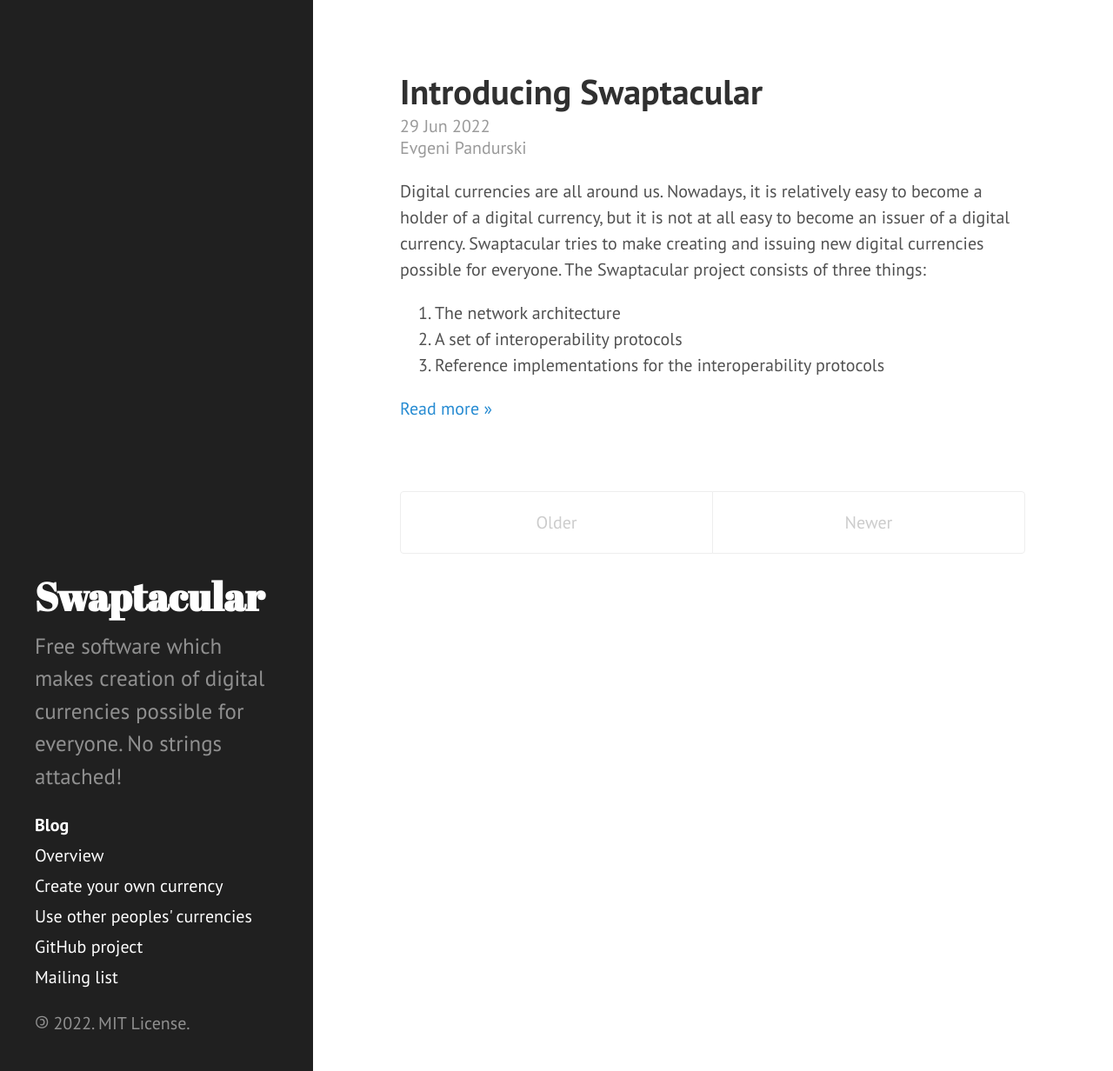
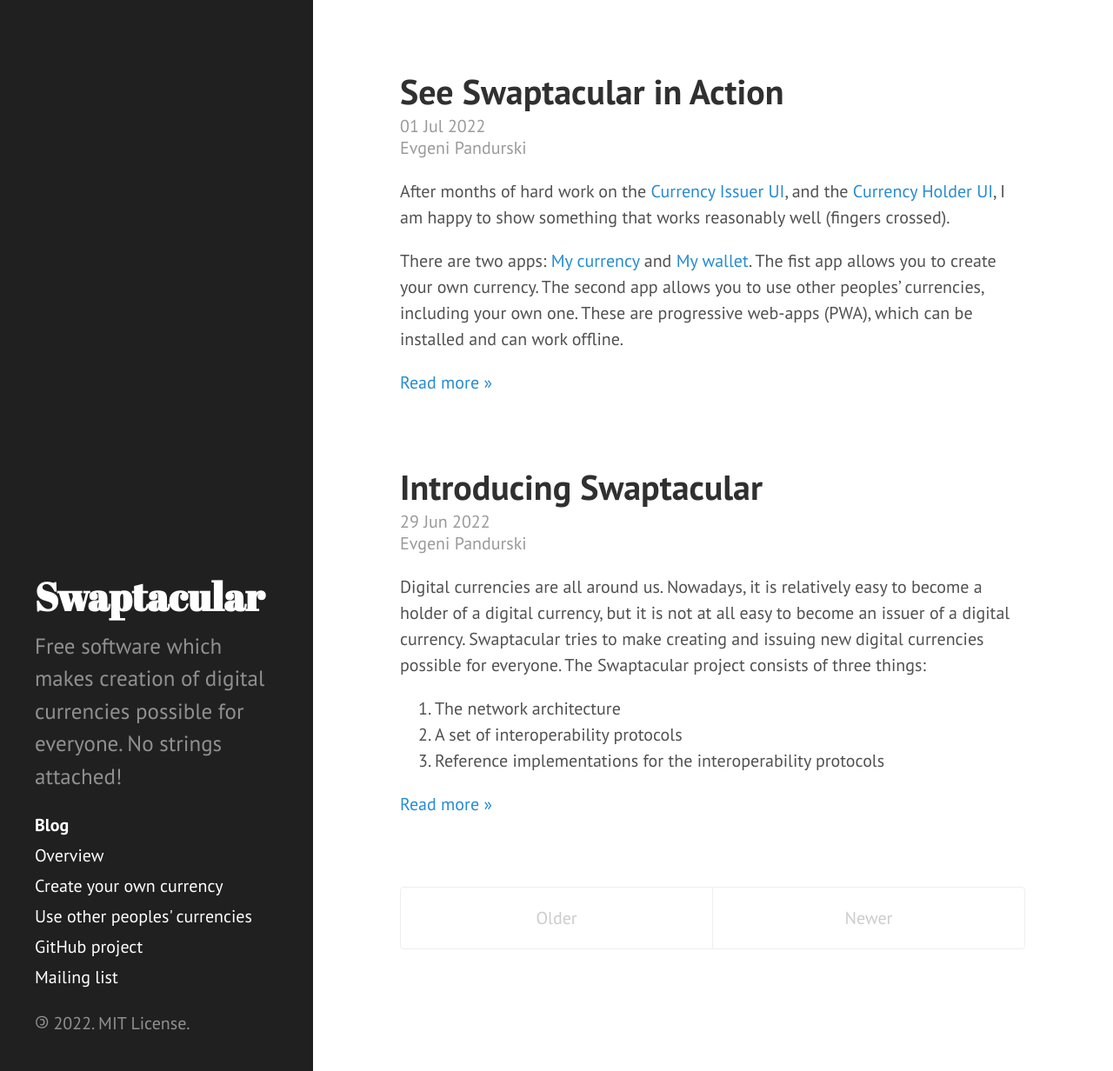
Before and after one commit to epandurski/swaptacular.github.io, a Jekyll site: the page built from index.html, in a window 1280 px wide and 1232 px high. Shown: the whole window at 87% size. Built offline with Jekyll 4.4.1, drawn with Linux system fonts in a browser that asks for light colours; the list of posts is cut into pages by our own code.

Commit message:
Implement category relations, add "see-swaptacular-in-action" post

```diff
--- a/_config.yml
+++ b/_config.yml
@@ -21,6 +21,8 @@
 
 paginate: 10
 
+excerpt_separator: '<!--more-->'
+
 feed:
   excerpt_only: true
   posts_limit: 10
--- /dev/null
+++ b/_posts/2022-07-01-see-swaptacular-in-action.md
@@ -0,0 +1,49 @@
+---
+layout: post
+title: See Swaptacular in Action
+description: Presents Swaptacular's "My wallet" and "My currency" apps
+author: Evgeni Pandurski
+categories: [intro]
+---
+
+After months of hard work on the [Currency Issuer
+UI](https://github.com/epandurski/swpt_debtors_ui), and the [Currency
+Holder UI](https://github.com/epandurski/swpt_creditors_ui), I am
+happy to show something that works reasonably well (fingers crossed).
+
+There are two apps: [My
+currency](https://demo.swaptacular.org/debtors-webapp/) and [My
+wallet](https://demo.swaptacular.org/creditors-webapp/). The fist app
+allows you to create your own currency. The second app allows you to
+use other peoples' currencies, including your own one. These are
+progressive web-apps (PWA), which can be installed and can work
+offline.
+
+<!--more-->
+
+For evaluation and testing, it is best to have 2 people, or at least 2
+devices (a smartphone and a PC for example), running each of the apps
+on a different device. This way, you can scan the QR codes generated
+on the first device, with the second device.
+
+At some point, *My wallet app* will ask you for a "digital coin" QR
+code. You can generate one yourself, using the *My currency app*, or
+you can scan the digital coin for my demo currency:
+
+![Example digital coin](/images/example_digital_coin.png)
+
+If you want to obtain some amount of my demo currency, send a comment
+to this post, containing a link to your payment request. Also, once
+you create your own currency, you will be able to issue any amount of
+it to your wallet.
+
+<div class="message">
+  <p class="lead">Happy testing everyone! 🎉</p>
+  <p>
+    <b>Note:</b> <i>My wallet app</i> allows you to set an exchange policy
+    for each currency in your wallet, so that the creditors agent could arrange
+    circular exchanges with other users. This functionality is not
+    implemented on the server yet. Currently, all exchange policies set
+    by users will be ignored.
+  </p>
+</div>
```
Also changed, not shown: _includes/related_posts.html (added, +26 -0 lines), _includes/utteranc.html (+9 -7 lines), _layouts/post.html (+2 -21 lines), _posts/2012-02-07-example-content.md (+2 -0 lines), _posts/2022-06-29-introducing-swaptacular.md (+5 -10 lines), overview.md (+23 -8 lines), images/example_digital_coin.png (added).
